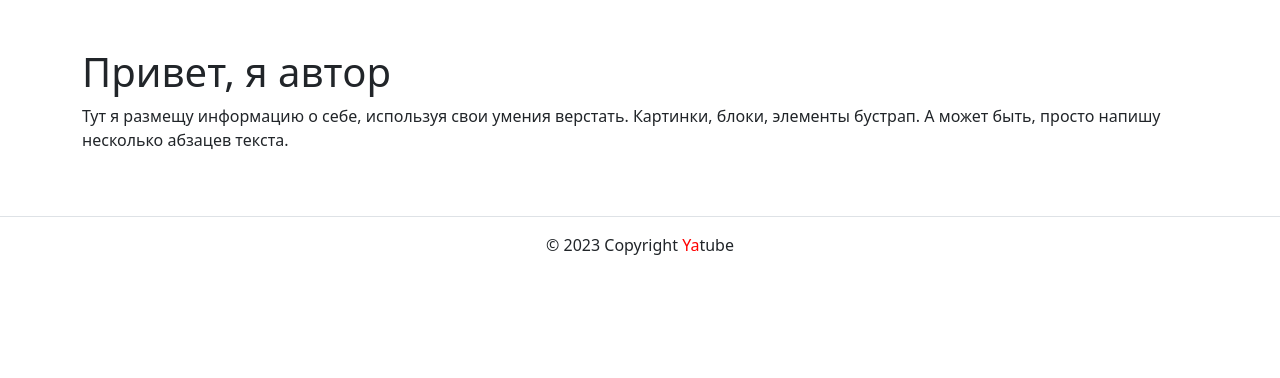
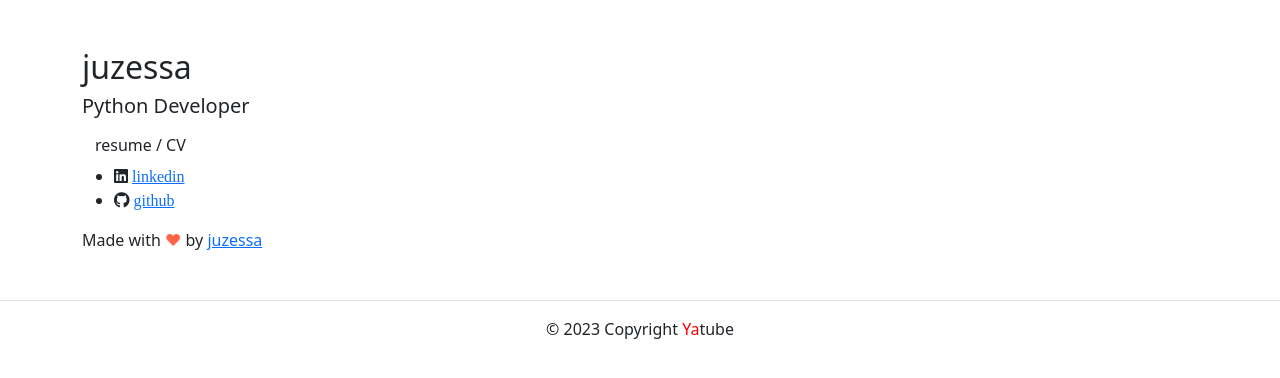
Before and after one commit to juzessa/hw05_final, a Django app: page /about/author/ in a window 1280 px wide. Shown: the part 56-434 px from the top of the page. Run offline with Django 3.2, Linux system fonts and the light colour scheme; some libraries are stand-ins or nearby versions.

Commit message:
About page new

```diff
--- a/yatube/templates/about/author.html
+++ b/yatube/templates/about/author.html
@@ -1,10 +1,39 @@
-<!-- templates/about/author.html -->
-{% extends "base.html" %}
-{% block title %}Об авторе проекта{% endblock %}
+{% extends 'base.html' %}
 {% block content %}
-<h1>Привет, я автор</h1>
-<p>
-  Тут я размещу информацию о себе, используя свои умения верстать.
-  Картинки, блоки, элементы бустрап. А может быть, просто напишу несколько абзацев текста.
-</p>
+{% load static %}
+<head>
+  <meta charset="utf-8">
+  <meta http-equiv="X-UA-Compatible" content="IE=edge">
+  <meta name="viewport" content="width=device-width, initial-scale=1">
+  <link rel="stylesheet" href="style.css">
+  <link rel="stylesheet" href="https://cdnjs.cloudflare.com/ajax/libs/font-awesome/5.15.1/css/all.min.css" integrity="sha512-+4zCK9k+qNFUR5X+cKL9EIR+ZOhtIloNl9GIKS57V1MyNsYpYcUrUeQc9vNfzsWfV28IaLL3i96P9sdNyeRssA==" crossorigin="anonymous" />
+</head>
+
+<div class = "about-wrapper">
+  <div class = "about-left">
+    <div class = "about-left-content">
+      <div>
+        <h2>juzessa</h2>
+        <h5>Python Developer</h5>
+        </div>
+
+
+      <div class = "about-btns">
+        <button type = "button" class = "btn btn-pink">resume / CV</button>
+      </div>
+      <ul class = "icons">
+        <li><i class = "fab fa-linkedin"> <a href="https://www.linkedin.com/feed/">linkedin</a></i></li>
+        <li><i class = "fab fa-github"> <a href="https://github.com/juzessa">github</a></i></li>
+      </ul>
+    </div>
+
+  </div>
+  <div class = "about-right">
+
+    <div class = "about-para">
+    </div>
+    <div class="credit">Made with <span style="color:tomato">❤</span> by <a href="https://github.com/juzessa">juzessa</a></div>
+  </div>
+</div>
+
 {% endblock %}
--- a/yatube/templates/about/tech.html
+++ b/yatube/templates/about/tech.html
@@ -26,7 +26,7 @@
     и 75% при размерах экрана ≥768px
   {% endcomment %}
   <article class="col-12 col-md-9">
-    <p>Текст страницы "Технологии"</p>
+    <p>Радуемся голому HTML, страница в разработке :/</p>
   </article>
 </div>
 {% endblock %}
```
